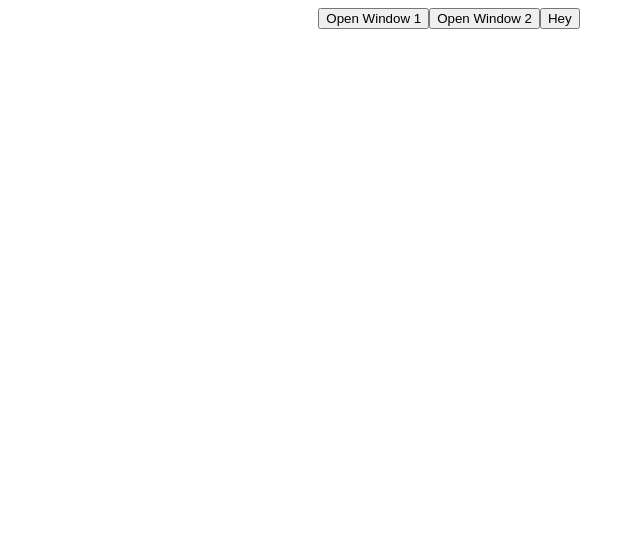
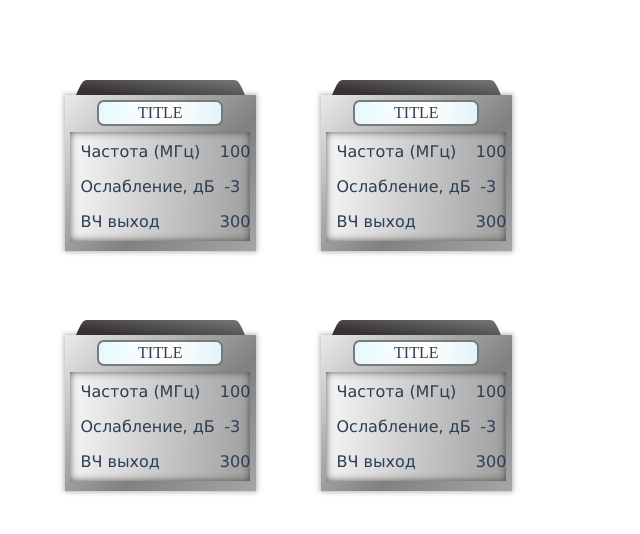
Before and after one commit to skyhell1301/VueComponents, a Vue app: page / in a window 1280 px wide. Shown: the top 534 px of the page, without its empty margins (191-831 px from the left). Built offline with nearby package versions, Linux system fonts and the light colour scheme.

Commit message:
add new component - DeviceDisplayComponent.vue

```diff
--- a/src/App.vue
+++ b/src/App.vue
@@ -1,20 +1,33 @@
 <template>
-  <div id="app">
-    <div>
-      <button id="test" @click="setClose1">Open Window 1</button>
-      <button @click="setClose2">Open Window 2</button>
-      <button @click="test">{{valInput}}</button>
-      <PopUpWindow v-bind:active="close2" title="Client 2" v-on:clickClose="setClose2">
-        <antenn-system-component val-input="valInput" v-on:update="getEmit"></antenn-system-component>
-      </PopUpWindow>
+  <div id="app" >
+    <div ref="container">
+<!--    <div>-->
+<!--      <button style="margin: 10px" id="test" @click="setClose1">Open Window 1</button>-->
+<!--      <button style="margin: 10px" @click="setClose2">Open Window 2</button>-->
+<!--      <button style="margin: 10px" @click="test">{{ valInput }}</button>-->
+<!--    </div>-->
+      <DeviceDisplayComponent class="elem1">
+        <ItemDisplayComponent :parameters-display="parametersInput"></ItemDisplayComponent>
+      </DeviceDisplayComponent>
+      <DeviceDisplayComponent class="elem2">
+        <ItemDisplayComponent :parameters-display="parametersInput"></ItemDisplayComponent>
+      </DeviceDisplayComponent>
+      <DeviceDisplayComponent class="elem3">
+        <ItemDisplayComponent :parameters-display="parametersInput"></ItemDisplayComponent>
+      </DeviceDisplayComponent>
+      <DeviceDisplayComponent class="elem4">
+        <ItemDisplayComponent :parameters-display="parametersInput"></ItemDisplayComponent>
+      </DeviceDisplayComponent>
     </div>
   </div>
 </template>
 
 <script>
-import antSys from './components/AntennSystemComponent.vue'
 import PopUpWindow from './components/PopUpWindow'
 import AntennSystemComponent from './components/AntennSystemComponent'
+import DeviceDisplayComponent from './components/DeviceDisplayComponent'
+import ItemDisplayComponent from './components/ItemDisplayComponent'
+
 export default {
   name: 'App',
   data () {
@@ -22,15 +35,28 @@ export default {
       close1: false,
       close2: false,
       scaleActive: false,
-      zInd1: 1000,
-      zInd2: 1001,
-      valInput: 'Hey'
+      valInput: 'Hey',
+      parametersInput: [
+        {
+          nameParameter: 'Частота (МГц)',
+          valueParameter: 100
+        },
+        {
+          nameParameter: 'Ослабление, дБ',
+          valueParameter: -3
+        },
+        {
+          nameParameter: 'ВЧ выход',
+          valueParameter: '300'
+        }
+      ]
     }
   },
   components: {
     AntennSystemComponent,
     PopUpWindow,
-    antSys
+    DeviceDisplayComponent,
+    ItemDisplayComponent
   },
   methods: {
     setClose1 () {
@@ -57,22 +83,27 @@ export default {
   text-align: center;
   color: #2c3e50;
 }
+
 .test {
   margin-top: 50px;
   margin-bottom: 50px;
   font-size: 30px;
   animation-iteration-count: infinite;
 }
+
 .scaled {
   transform: scale(1.5); /* Equal to scaleX(0.7) scaleY(0.7) */
 }
+
 .test {
   background-color: #f7f7f7;
 }
-.vdr.active:before{
+
+.vdr.active:before {
   outline: 1px solid #d6d6d6;
   overflow: visible;
 }
+
 .vdr-stick {
   box-sizing: border-box;
   position: absolute;
@@ -81,4 +112,24 @@ export default {
   border: none;
   box-shadow: none;
 }
+.elem1 {
+  position: absolute;
+  left:20%;
+  top: 10%;
+}
+.elem2 {
+  position: absolute;
+  left:40%;
+  top: 10%;
+}
+.elem3 {
+  position: absolute;
+  left:20%;
+  top: 40%;
+}
+.elem4 {
+  position: absolute;
+  left:40%;
+  top: 40%;
+}
 </style>
--- /dev/null
+++ b/src/components/DeviceDisplayComponent.vue
@@ -0,0 +1,79 @@
+<template>
+  <div class="wrapper_device-display-component">
+    <div class="connection_interface">
+      <svg class="connection_interface__svg" viewBox="0 0 500 40" preserveAspectRatio="none">
+        <linearGradient id="my-cool-gradient" x1="0%" y1="57%" x2="81%" y2="0%">
+          <stop offset="0%" style="stop-color:rgb(55, 51, 51);stop-opacity:1;" />
+          <stop offset="100%" style="stop-color:rgb(111, 111, 111);stop-opacity:1;" />
+        </linearGradient>
+        <path class="connection_interface__path" d="M 0 40 C 20 0 20 0 40 0 L 460 0 C 480 0 480 0 500 40 L 0 40 Z"></path>
+      </svg>
+    </div>
+    <div class="device_body">
+      <div class="device_body__header">
+        <div class="title_device">{{titleDevice}}</div>
+      </div>
+      <div class="device_display">
+        <slot></slot>
+      </div>
+    </div>
+  </div>
+</template>
+
+<script>
+export default {
+  name: 'DeviceDisplayComponent',
+  props: {
+    titleDevice: {
+      type: String,
+      default: 'TITLE'
+    }
+  }
+}
+</script>
+
+<style scoped>
+.wrapper_device-display-component {
+  display: inline-block;
+}
+.connection_interface {
+  //display: inline-block;
+  vertical-align: bottom;
+  min-height: 15px;
+  position: relative;
+  text-align: center;
+  margin-left: 6%;
+  linear-gradient: rgb(32, 33, 46), rgb(38, 39, 51);
+}
+.connection_interface__svg {
+  position: absolute;
+  bottom: 0;
+  left: 0;
+  height: 100%;
+  width: 100%;
+}
+.connection_interface__path {
+  fill: url(#my-cool-gradient);
+}
+.device_body {
+  display: inline-block;
+  padding: 3%;
+  background: linear-gradient(135deg, rgba(235,235,235,1) 0%, rgba(128,128,128,1) 61%, rgba(166,166,166,1) 100%);
+  box-shadow: 0px 0px 5px 1px rgba(148,148,148,0.71);
+}
+.device_body__header {
+  margin: 0 15% 3% 15%;
+  border: 2px solid rgba(77,83,79,0.75);
+  border-radius: 7px;
+  background: linear-gradient(to right, rgba(229,249,255,1) 0%, rgba(255,255,255,0.98) 47%, rgba(255,255,255,0.98) 62%, rgba(229,249,255,0.96) 100%);
+}
+.title_device {
+  margin: 2px;
+  font-family: "sans-serif";
+}
+.device_display {
+  display: inline-block;
+  background: linear-gradient(275deg, rgb(158, 158, 158) 0%, rgb(247, 247, 247) 100%);
+  box-shadow: inset 0px 0px 8px -1px rgba(51,51,51,1);
+}
+</style>
--- /dev/null
+++ b/src/components/ItemDisplayComponent.vue
@@ -0,0 +1,82 @@
+<template>
+  <div class="wrapper_item-display-component" @dblclick="updateWindowStatus">
+    <table class="table_parameters">
+      <tr v-for="param in parametersDisplay"
+          :key="param.id"
+          >
+        <td class="param-td">{{param.nameParameter}}</td>
+        <td class="value-td">{{param.valueParameter}}</td>
+      </tr>
+    </table>
+<!--    <PopUpWindow :active="isOpenWindow" :title="titleDevice" @clickClose="updateWindowStatus">-->
+<!--      <table class="table_parameters" style="font-size: 30px">-->
+<!--        <tr v-for="param in parametersDisplay"-->
+<!--            :key="param.id"-->
+<!--        >-->
+<!--          <td class="param-td">{{param.nameParameter}}</td>-->
+<!--          <td class="value-td">{{param.valueParameter}}</td>-->
+<!--        </tr>-->
+<!--      </table>-->
+<!--    </PopUpWindow>-->
+  </div>
+</template>
+
+<script>
+import PopUpWindow from './PopUpWindow'
+export default {
+  name: 'ItemDisplayComponent',
+  components: {PopUpWindow},
+  props: {
+    titleDevice: {
+      type: String,
+      default: 'TITLE'
+    },
+    parametersDisplay: {
+      type: Array
+    }
+  },
+  data () {
+    return {
+      isOpenWindow: false
+    }
+  },
+  methods: {
+    updateWindowStatus () {
+      // this.isOpenWindow = !this.isOpenWindow
+      // let test = new PopUpWindow({
+      //   props:
+      // })
+      // test.$mount()
+      // this.$refs.container.appendChild(test)
+    }
+  },
+  created () {
+  }
+}
+</script>
+
+<style scoped>
+.wrapper_item-display-component {
+  //display: inline-block;
+}
+.table_parameters {
+  //width: 500px;
+  //height: 500px;
+  //border: 1px solid black;
+  margin: 0 auto;
+  font-family: "Lucida Sans Unicode", "Lucida Grande", Sans-Serif;
+  text-align: left;
+  //border-collapse: separate;
+  border-spacing: 5px;
+  white-space: nowrap;
+
+}
+.param-td {
+  padding: 3%;
+}
+.value-td {
+  padding: 3%;
+  margin-right: 10%;
+  text-align: right;
+}
+</style>
--- a/src/components/PopUpWindow.vue
+++ b/src/components/PopUpWindow.vue
@@ -69,11 +69,11 @@ export default {
     title: String,
     width: {
       type: Number,
-      default: 600
+      default: 350
     },
     height: {
       type: Number,
-      default: 600
+      default: 250
     },
     minHeight: {
       type: Number,
@@ -528,7 +528,6 @@ export default {
   top: -23px;
 }
 .buttons-box {
-  //box-shadow: 0 0 2px rgba(74,74,73,0.41);
   width: 70px;
   height: 35px;
   position: absolute;
@@ -539,14 +538,14 @@ export default {
 }
 
 .vue-window-modal .vue-window-modal-header .button-container {
-  //box-shadow: 0 0 2px rgba(74,74,73,0.41);
   height: 25px;
   width: 25px;
   margin-top: 7%;
   cursor: pointer;
+  transition: 0.3s;
 }
 .vue-window-modal .vue-window-modal-header .button-container:hover {
-  box-shadow: 0 0 1px rgba(0,0,0,0.5)
+  box-shadow: 0 0 1px rgba(0,0,0,0.5);
 }
 .size-btn {
   background-image: url('../assets/images/stopsquarebuttonformediainterface_87472.png');
```
